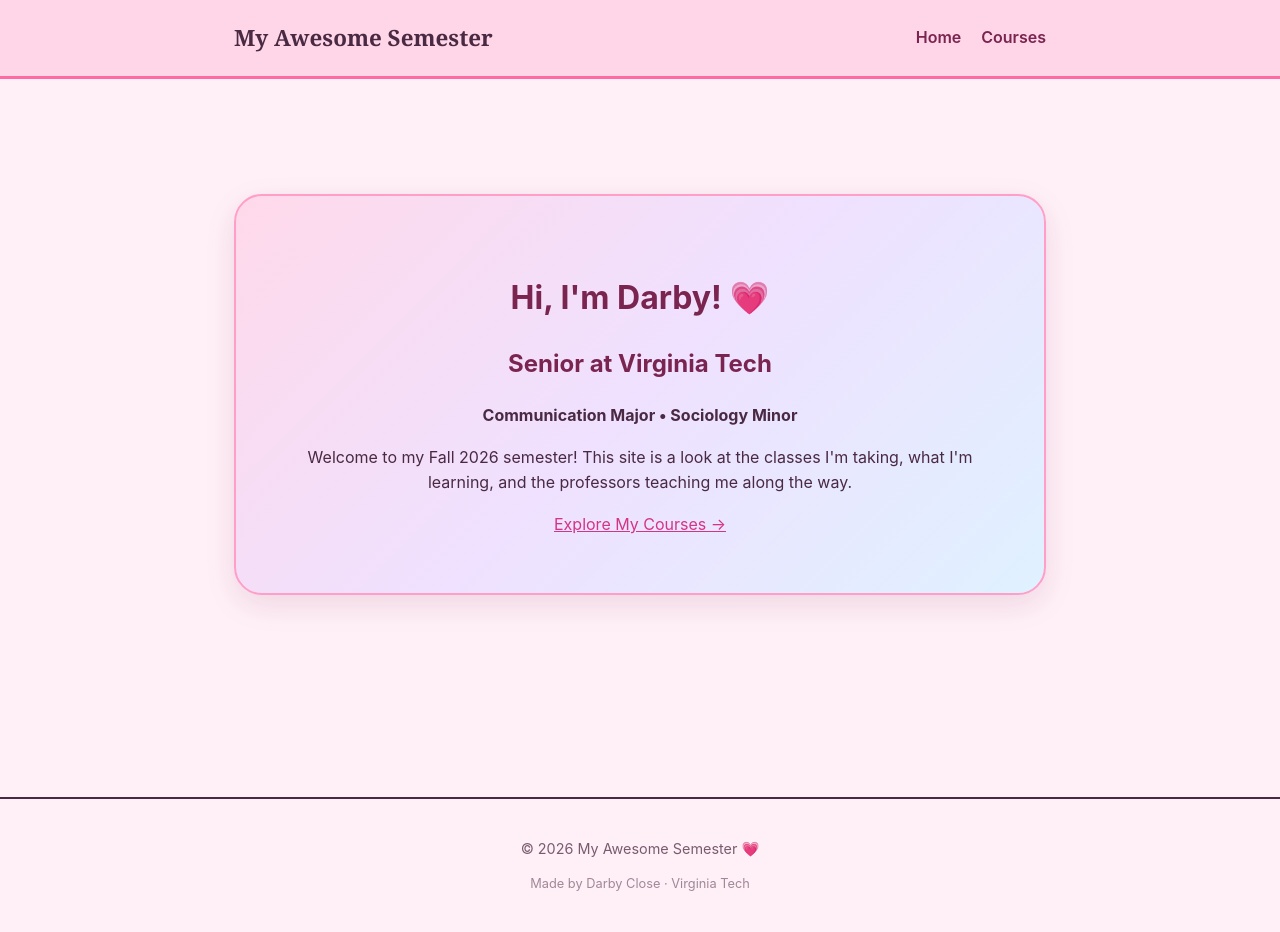
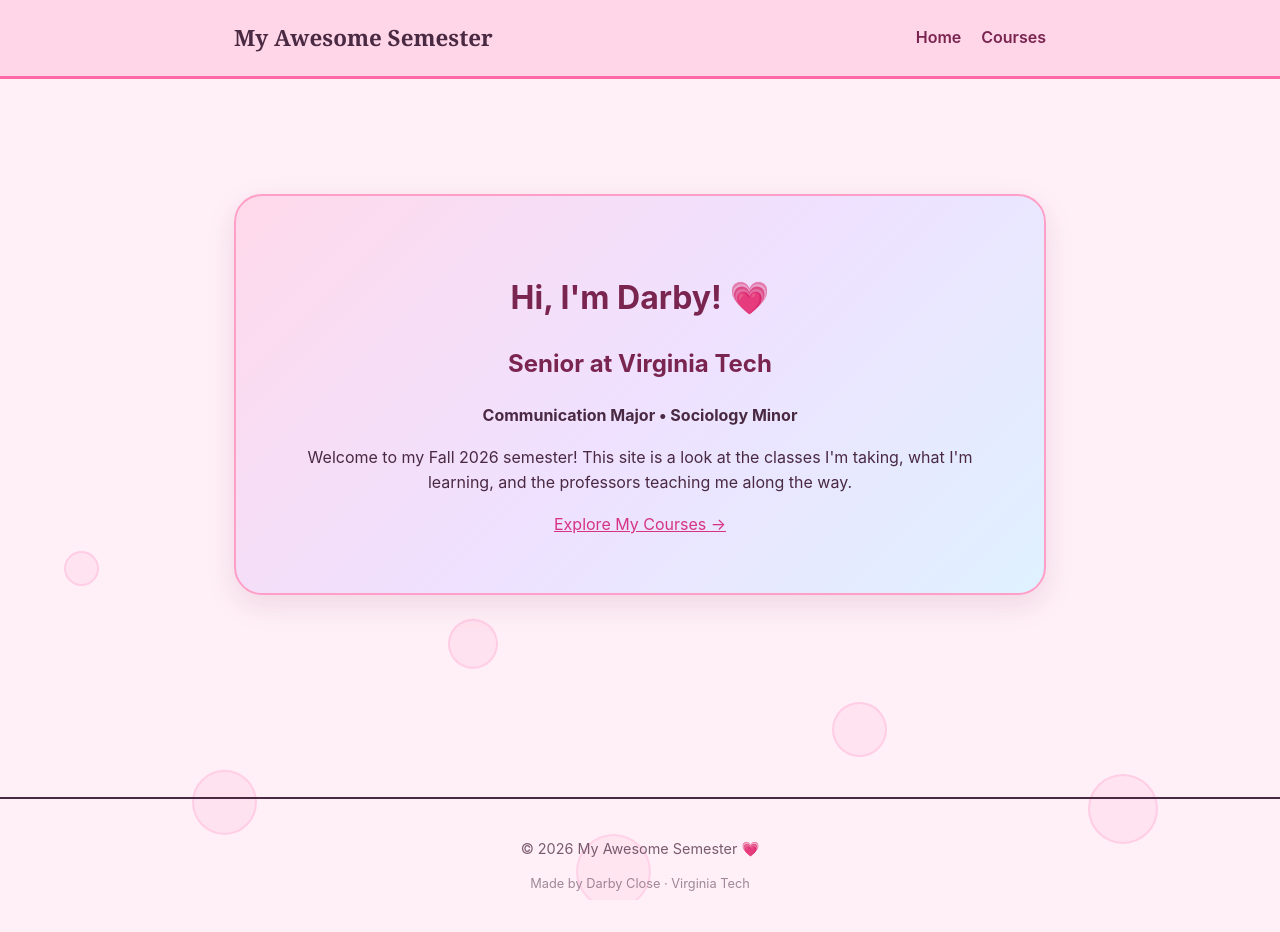
Before and after one commit to Darbyclose/myawesomesemester, a Jekyll site: the page built from index.md, in a window 1280 px wide. Built offline with Jekyll 4.4.1, drawn with Linux system fonts in a browser that asks for light colours.

Commit message:
Update main.scss

```diff
--- a/assets/css/main.scss
+++ b/assets/css/main.scss
@@ -331,3 +331,144 @@ a:hover {
 }
 
 /* then the rest of the code I gave you */
+
+/* ----- Floating bubbles ----- */
+
+.bubbles {
+  position: fixed;
+  inset: 0;
+  overflow: hidden;
+  pointer-events: none;
+  z-index: 0;
+}
+
+.bubbles span {
+  position: absolute;
+  bottom: -100px;
+  border-radius: 50%;
+  background: rgba(255, 154, 198, 0.22);
+  border: 2px solid rgba(255, 105, 180, 0.28);
+  animation: bubbleFloat 14s infinite linear;
+}
+
+.bubbles span:nth-child(1) {
+  left: 5%;
+  width: 35px;
+  height: 35px;
+  animation-duration: 12s;
+}
+
+.bubbles span:nth-child(2) {
+  left: 15%;
+  width: 65px;
+  height: 65px;
+  animation-duration: 17s;
+  animation-delay: 2s;
+}
+
+.bubbles span:nth-child(3) {
+  left: 25%;
+  width: 25px;
+  height: 25px;
+  animation-duration: 11s;
+  animation-delay: 4s;
+}
+
+.bubbles span:nth-child(4) {
+  left: 35%;
+  width: 50px;
+  height: 50px;
+  animation-duration: 15s;
+}
+
+.bubbles span:nth-child(5) {
+  left: 45%;
+  width: 75px;
+  height: 75px;
+  animation-duration: 19s;
+  animation-delay: 3s;
+}
+
+.bubbles span:nth-child(6) {
+  left: 55%;
+  width: 30px;
+  height: 30px;
+  animation-duration: 13s;
+  animation-delay: 6s;
+}
+
+.bubbles span:nth-child(7) {
+  left: 65%;
+  width: 55px;
+  height: 55px;
+  animation-duration: 16s;
+  animation-delay: 1s;
+}
+
+.bubbles span:nth-child(8) {
+  left: 75%;
+  width: 25px;
+  height: 25px;
+  animation-duration: 12s;
+  animation-delay: 5s;
+}
+
+.bubbles span:nth-child(9) {
+  left: 85%;
+  width: 70px;
+  height: 70px;
+  animation-duration: 18s;
+  animation-delay: 2s;
+}
+
+.bubbles span:nth-child(10) {
+  left: 92%;
+  width: 40px;
+  height: 40px;
+  animation-duration: 14s;
+  animation-delay: 7s;
+}
+
+.bubbles span:nth-child(11) {
+  left: 40%;
+  width: 35px;
+  height: 35px;
+  animation-duration: 16s;
+  animation-delay: 8s;
+}
+
+.bubbles span:nth-child(12) {
+  left: 70%;
+  width: 45px;
+  height: 45px;
+  animation-duration: 13s;
+  animation-delay: 9s;
+}
+
+@keyframes bubbleFloat {
+  0% {
+    transform: translateY(0);
+    opacity: 0;
+  }
+
+  10% {
+    opacity: 0.7;
+  }
+
+  90% {
+    opacity: 0.7;
+  }
+
+  100% {
+    transform: translateY(-120vh);
+    opacity: 0;
+  }
+}
+
+/* Keep your actual homepage content above the bubbles */
+.site-header,
+.page,
+.site-footer {
+  position: relative;
+  z-index: 1;
+}
```
